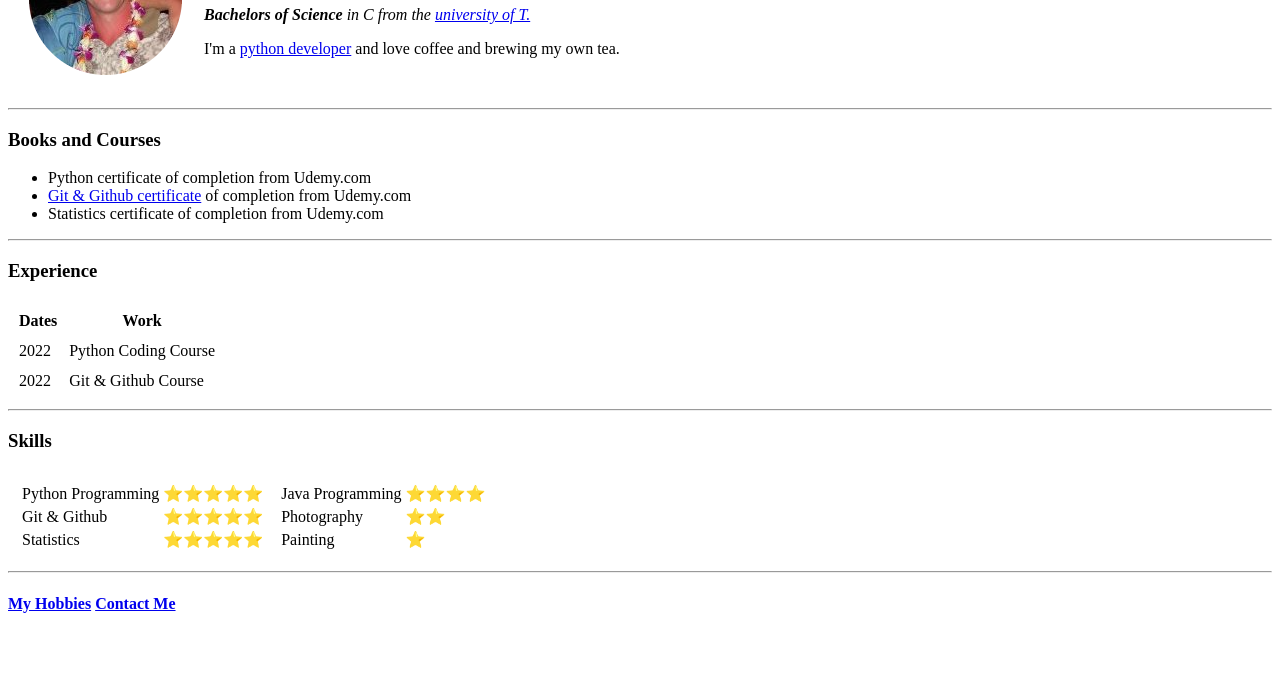
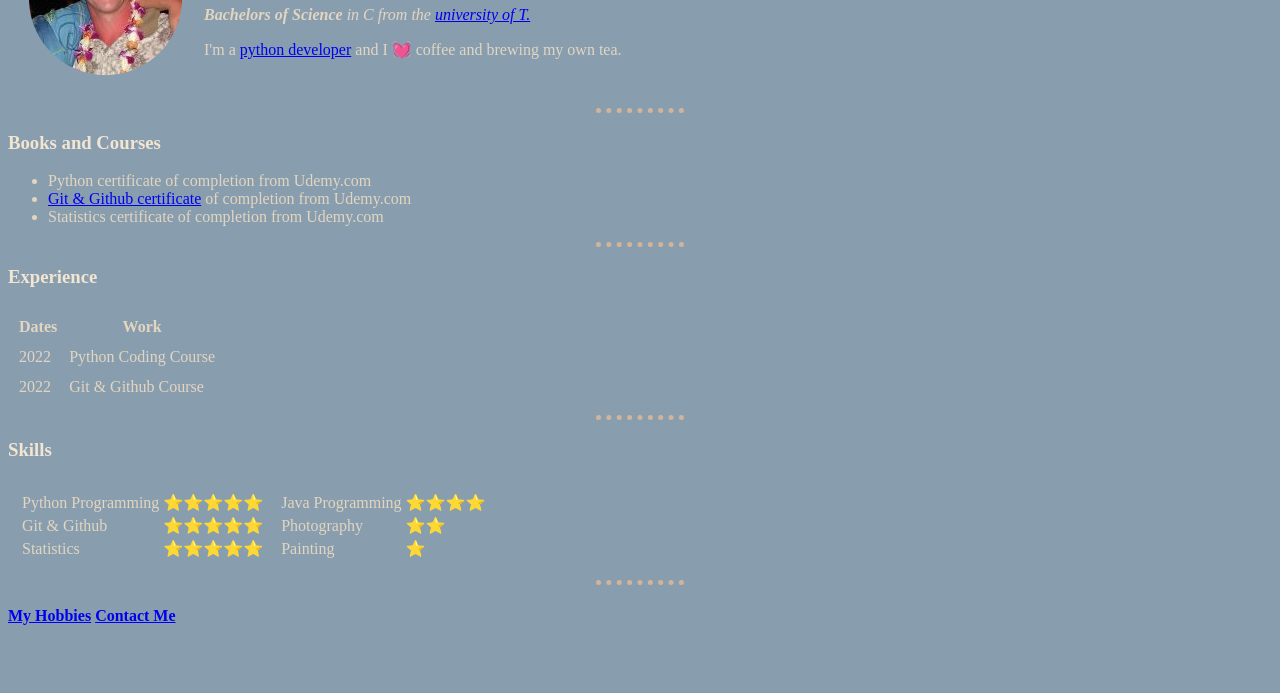
Before and after one commit to cburgyan/CV, a plain HTML site: page index.html in a window 1280 px wide. Shown: the part 107-800 px from the top of the page. Drawn offline with Linux system fonts and the light colour scheme.

Commit message:
add styles.css and its consequent effects

```diff
--- /dev/null
+++ b/css/styles.css
@@ -0,0 +1,21 @@
+body{
+  background-color: #889EAF;
+  color: #E3D5C0;
+}
+
+hr {
+  background-color: #889EAF;
+  border-style: dotted none none none;
+  border-width: 5px;
+  border-color: #D4B499;
+  width: 7%;
+}
+
+h1, h3 {
+  color: #F3E5D0;
+}
+
+
+img {
+
+}
--- a/index.html
+++ b/index.html
@@ -4,6 +4,7 @@
 <head>
   <meta charset="utf-8">
   <title>Karoly's Personal Site</title>
+  <link rel="stylesheet" href="./css/styles.css">
 </head>
 
 <body>
@@ -12,7 +13,7 @@
       <td><img src="images/profphoto-modified.png" alt="Karoly Burgyan Profile Picture"></td>
       <td><h1>Karoly B</h1>
       <p><em><strong>Bachelors of Science</strong> in C from the <a href="https://utexas.edu">university of T.</a></em></p>
-      <p>I'm a <a href="https://github.com/cburgyan">python developer</a> and love coffee and brewing my own tea.</p></td>
+      <p>I'm a <a href="https://github.com/cburgyan">python developer</a> and I 💓 coffee and brewing my own tea.</p></td>
     </tr>
   </table>
 
```
Also changed, not shown: contactme.html (+2 -1 lines), hobbies.html (+1 -0 lines).
